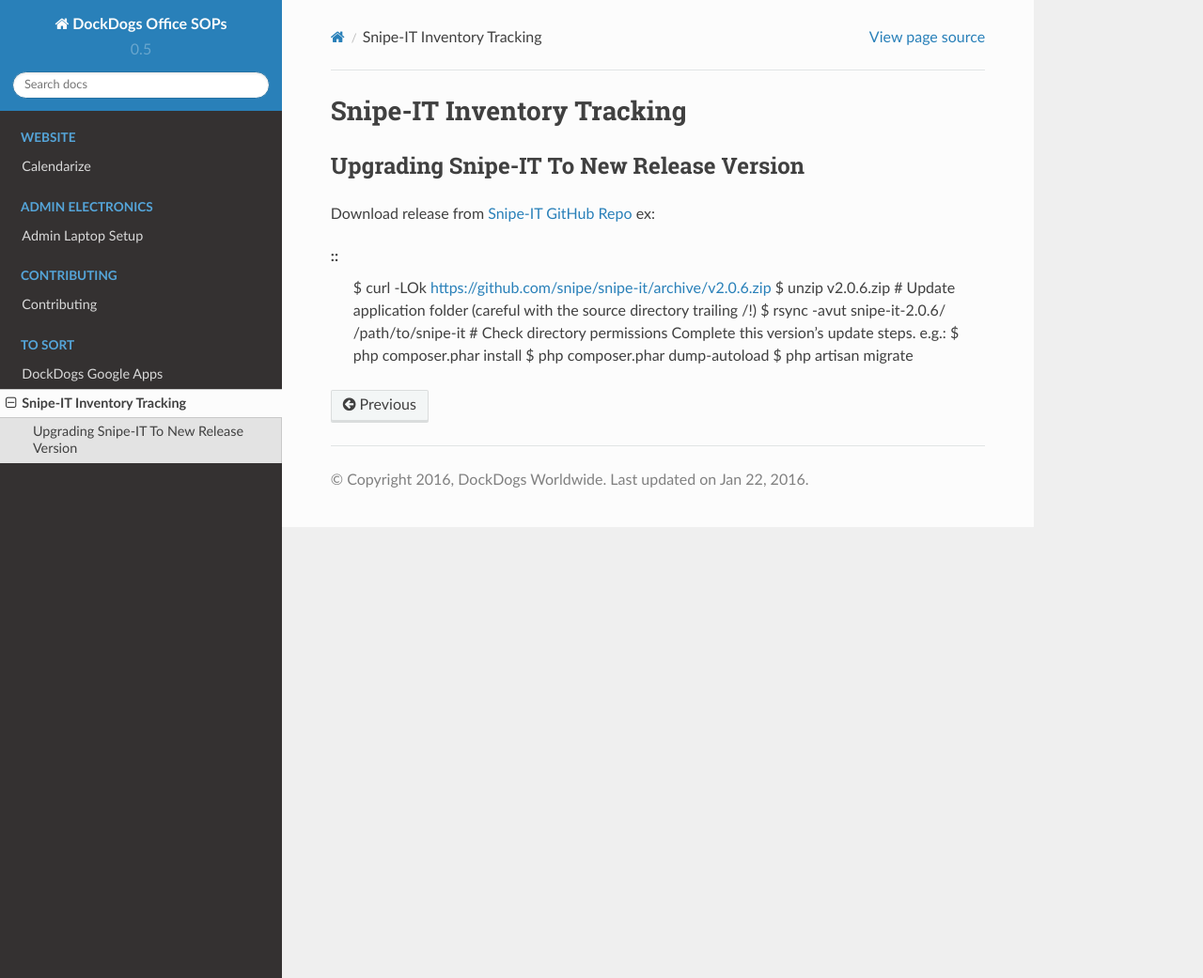
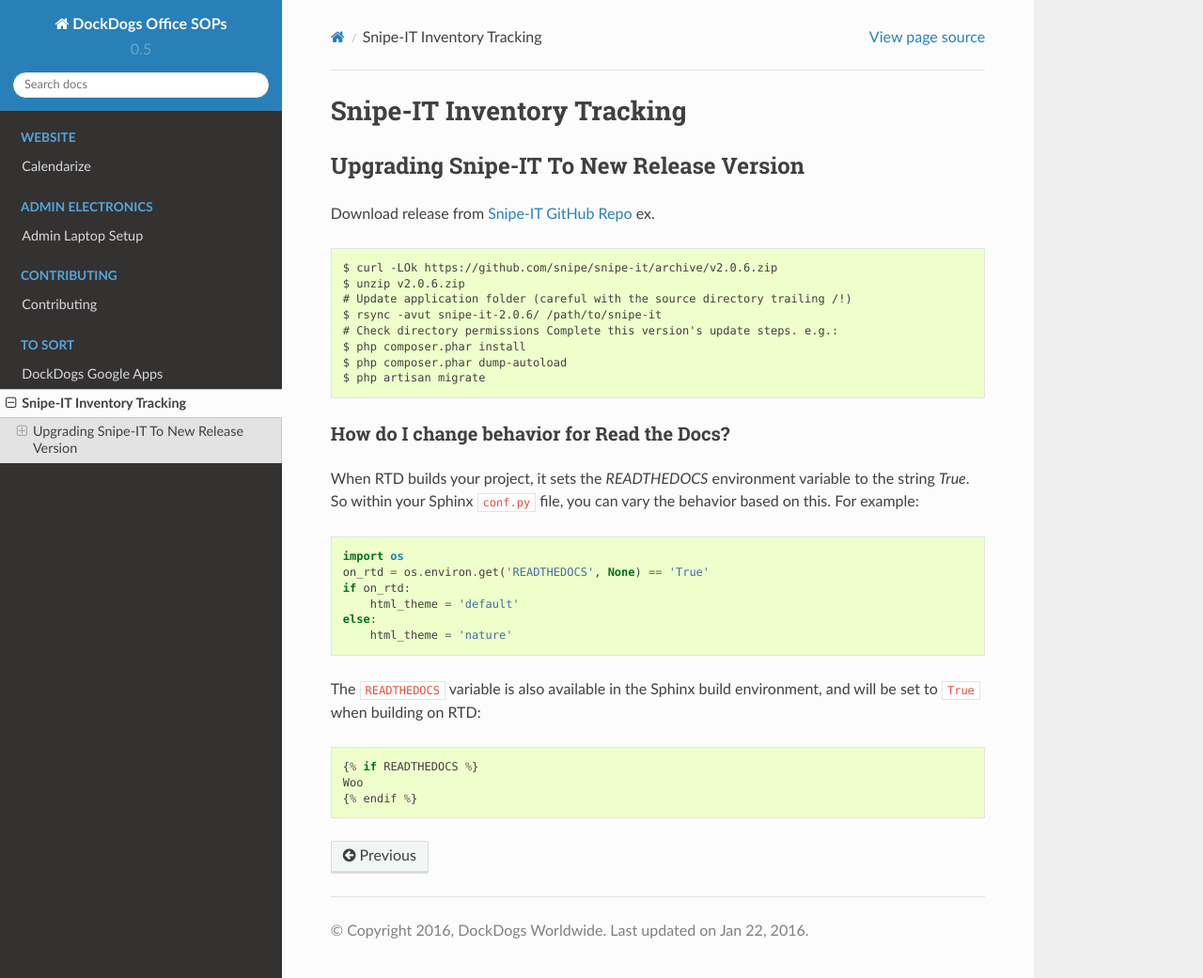
Before and after one commit to DockDogs/dockdogs-office-sops, a Sphinx documentation site: the page built from source/snipe-inventory.rst, in a window 1280 px wide and 1041 px high. Shown: the whole window at 94% size. Built offline with Sphinx 7.4.7 and the Read the Docs theme 2.0.0, drawn with Linux system fonts in a browser that asks for light colours.

Commit message:
let's try again

```diff
--- a/source/snipe-inventory.rst
+++ b/source/snipe-inventory.rst
@@ -11,10 +11,9 @@
 Upgrading Snipe-IT To New Release Version
 ~~~~~~~~~~~~~~~~~~~~~~~~~~~~~~~~~~~~~~~~~~~~
 
-Download release from `Snipe-IT GitHub Repo <https://github.com/snipe/snipe-it>`_ ex:
+Download release from `Snipe-IT GitHub Repo <https://github.com/snipe/snipe-it>`_ ex. ::
 
 
-::
 	$ curl -LOk https://github.com/snipe/snipe-it/archive/v2.0.6.zip
 	$ unzip v2.0.6.zip
 	# Update application folder (careful with the source directory trailing /!)
@@ -23,3 +22,22 @@
 	$ php composer.phar install
 	$ php composer.phar dump-autoload
 	$ php artisan migrate
+
+
+How do I change behavior for Read the Docs?
+-------------------------------------------
+
+When RTD builds your project, it sets the `READTHEDOCS` environment variable to the string `True`. So within your Sphinx ``conf.py`` file, you can vary the behavior based on this. For example::
+
+    import os
+    on_rtd = os.environ.get('READTHEDOCS', None) == 'True'
+    if on_rtd:
+        html_theme = 'default'
+    else:
+        html_theme = 'nature'
+
+The ``READTHEDOCS`` variable is also available in the Sphinx build environment, and will be set to ``True`` when building on RTD::
+
+    {% if READTHEDOCS %}
+    Woo
+    {% endif %}
```
